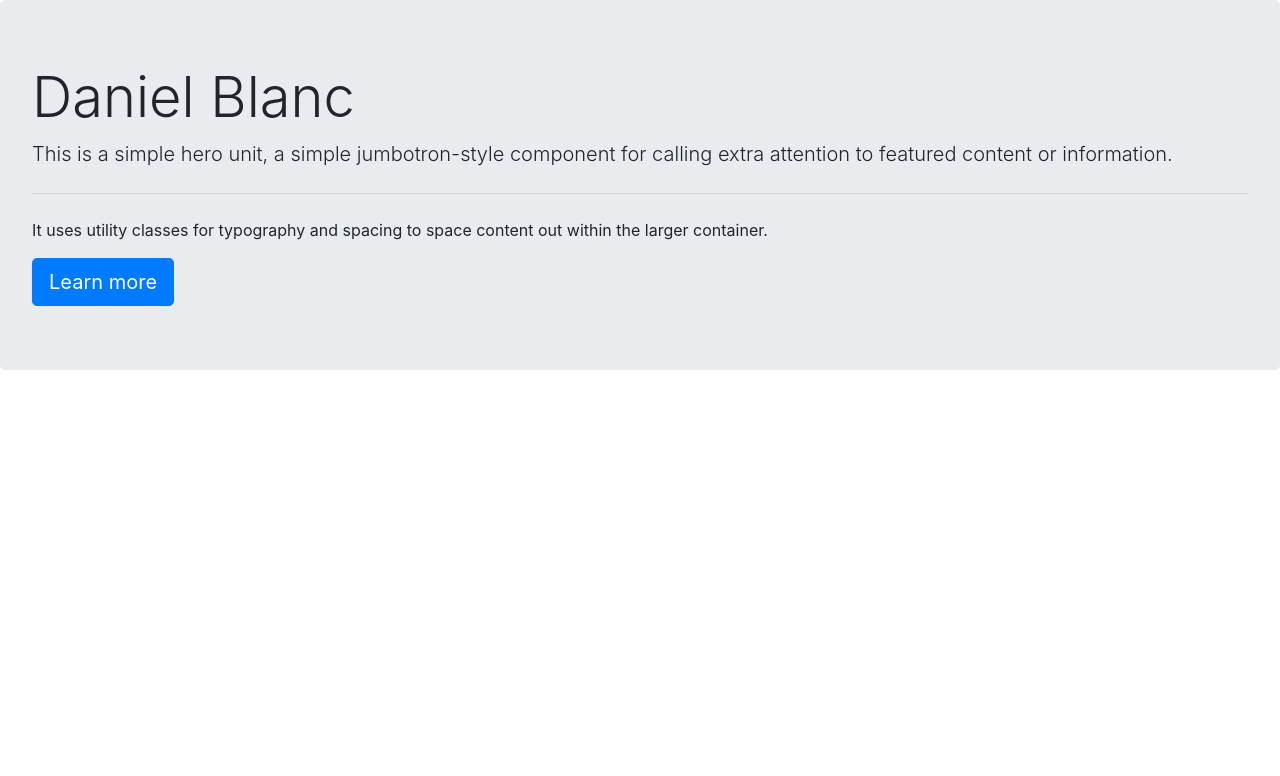
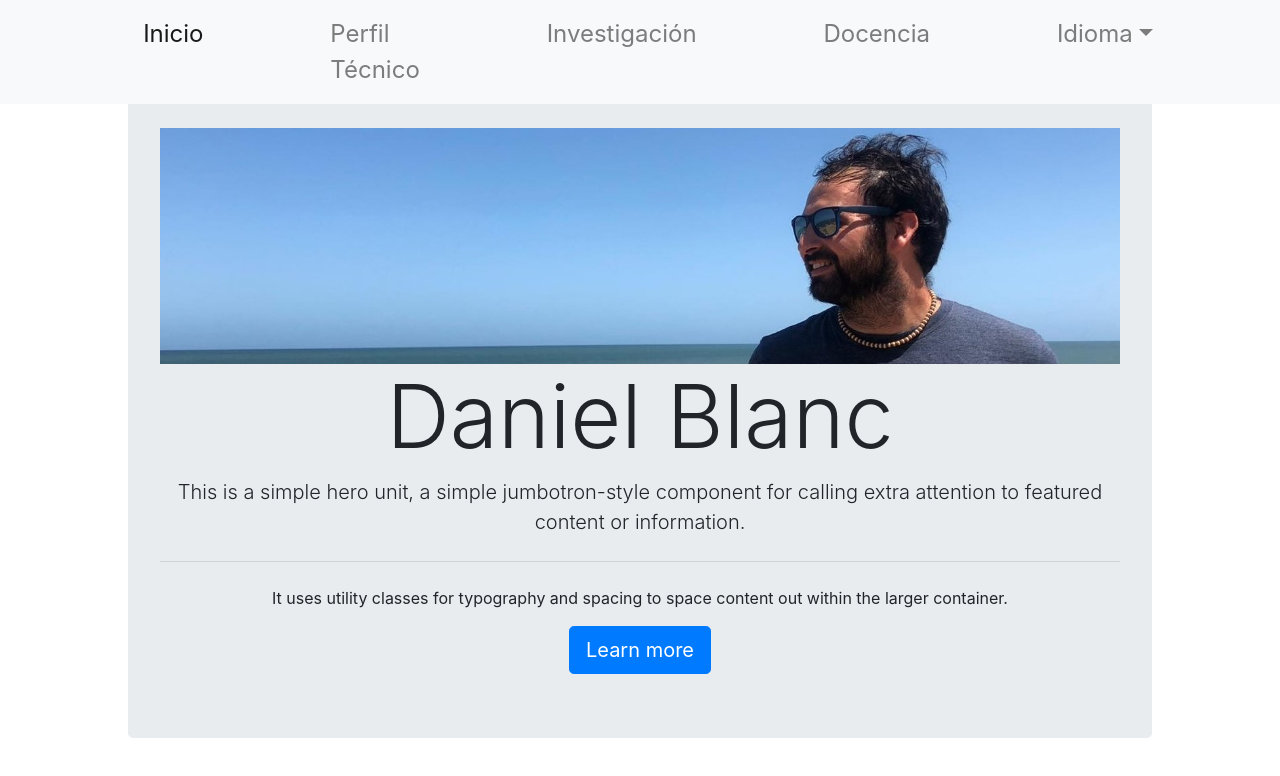
Before and after one commit to danblanc/aboutme, a plain HTML site: page index.html in a window 1280 px wide. Drawn offline with nearby package versions, Linux system fonts and the light colour scheme.

Commit message:
update29012020

```diff
--- a/index.css
+++ b/index.css
@@ -0,0 +1,13 @@
+
+.jumbotron {
+  margin: 10%;
+  margin-top: 5%;
+}
+#navbarNav li{
+  font-size: 150%;
+  margin-left: 5%;
+  margin-right: 5%;
+}
+#navbarNav ul{
+  width: 90%;
+}
--- a/index.html
+++ b/index.html
@@ -3,11 +3,39 @@
 <head>
 <title>Daniel Blanc</title>
 <link rel="stylesheet" href="https://stackpath.bootstrapcdn.com/bootstrap/4.4.1/css/bootstrap.min.css" integrity="sha384-Vkoo8x4CGsO3+Hhxv8T/Q5PaXtkKtu6ug5TOeNV6gBiFeWPGFN9MuhOf23Q9Ifjh" crossorigin="anonymous">
+<link rel="stylesheet" href="index.css">
 </head>
 <body>
-
-  <div class="jumbotron">
-    <h1 class="display-4">Daniel Blanc</h1>
+  <nav class="navbar fixed-top navbar-expand-lg navbar-light bg-light">
+    <a class="navbar-brand" href="#"></a>
+    </button>
+    <div class="collapse navbar-collapse justify-content-center" id="navbarNav">
+      <ul class="navbar-nav justify-content-center">
+        <li class="nav-item active">
+          <a class="nav-link" href="#">Inicio <span class="sr-only">(current)</span></a>
+        </li>
+        <li class="nav-item">
+          <a class="nav-link" href="#">Perfil Técnico</a>
+        </li>
+        <li class="nav-item">
+          <a class="nav-link" href="#">Investigación</a>
+        </li>
+        <li class="nav-item">
+          <a class="nav-link" href="#">Docencia</a>
+        </li>
+        <li class="nav-item dropdown">
+    <a class="nav-link dropdown-toggle" data-toggle="dropdown" href="#" role="button" aria-haspopup="true" aria-expanded="false">Idioma</a>
+    <div class="dropdown-menu">
+      <a class="dropdown-item" href="#">Español</a>
+      <a class="dropdown-item" href="#">Inglés</a>
+    </div>
+  </li>
+      </ul>
+    </div>
+  </nav>
+  <div class="jumbotron text-center">
+    <img src="img.jpeg" class="img-fluid" alt="Responsive image">
+    <h1 class="display-2">Daniel Blanc</h1>
     <p class="lead">This is a simple hero unit, a simple jumbotron-style component for calling extra attention to featured content or information.</p>
     <hr class="my-4">
     <p>It uses utility classes for typography and spacing to space content out within the larger container.</p>
```
Also changed, not shown: img.jpeg (added).
